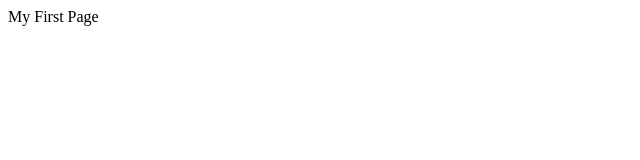
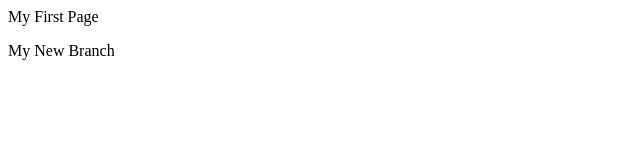
Before and after one commit to bibekrjbaral/L3, a plain HTML site: page index.html in a window 1280 px wide. Shown: the whole page, without its empty margins (0-640 px from the left). Drawn offline with Linux system fonts and the light colour scheme.

Commit message:
Added new statement
My new git branch

```diff
--- a/index.html
+++ b/index.html
@@ -5,5 +5,6 @@
 
   <body>
     My First Page
+    <p>My New Branch</p>
   </body>
 </html>
```
